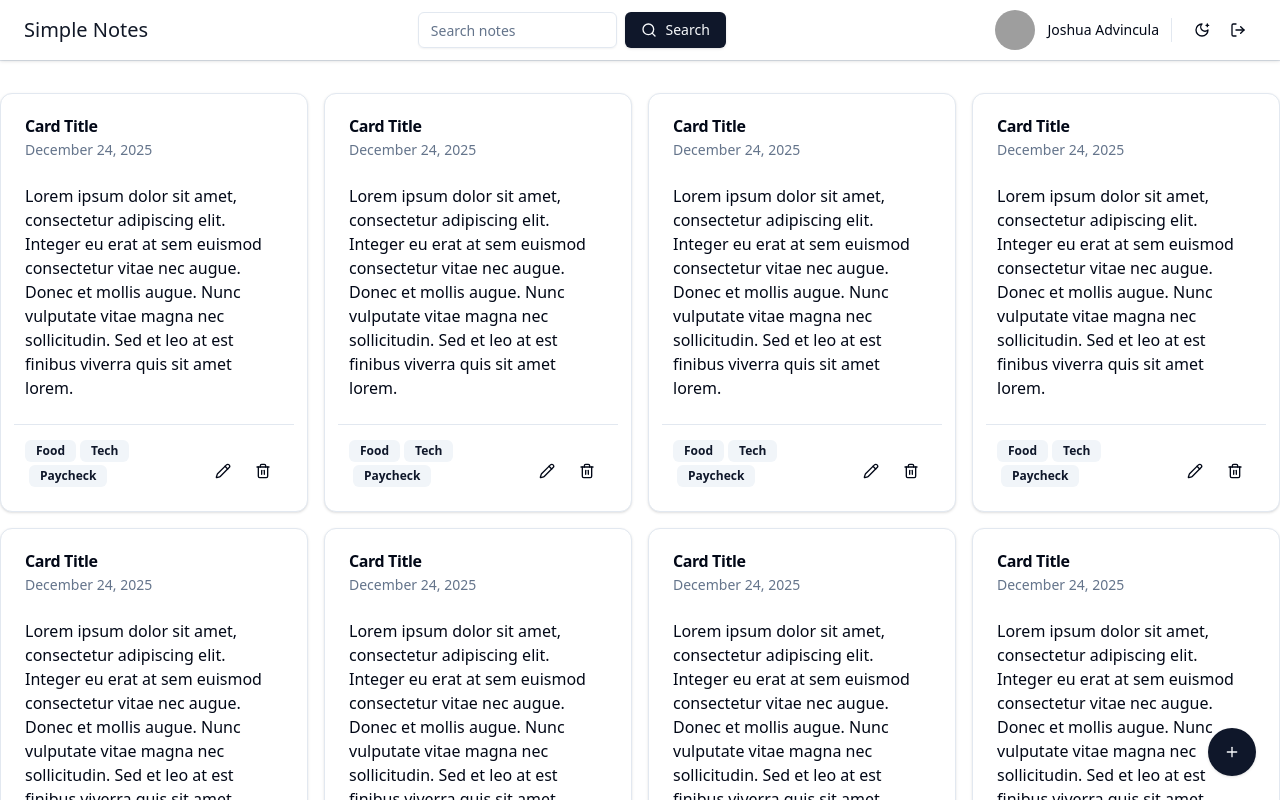
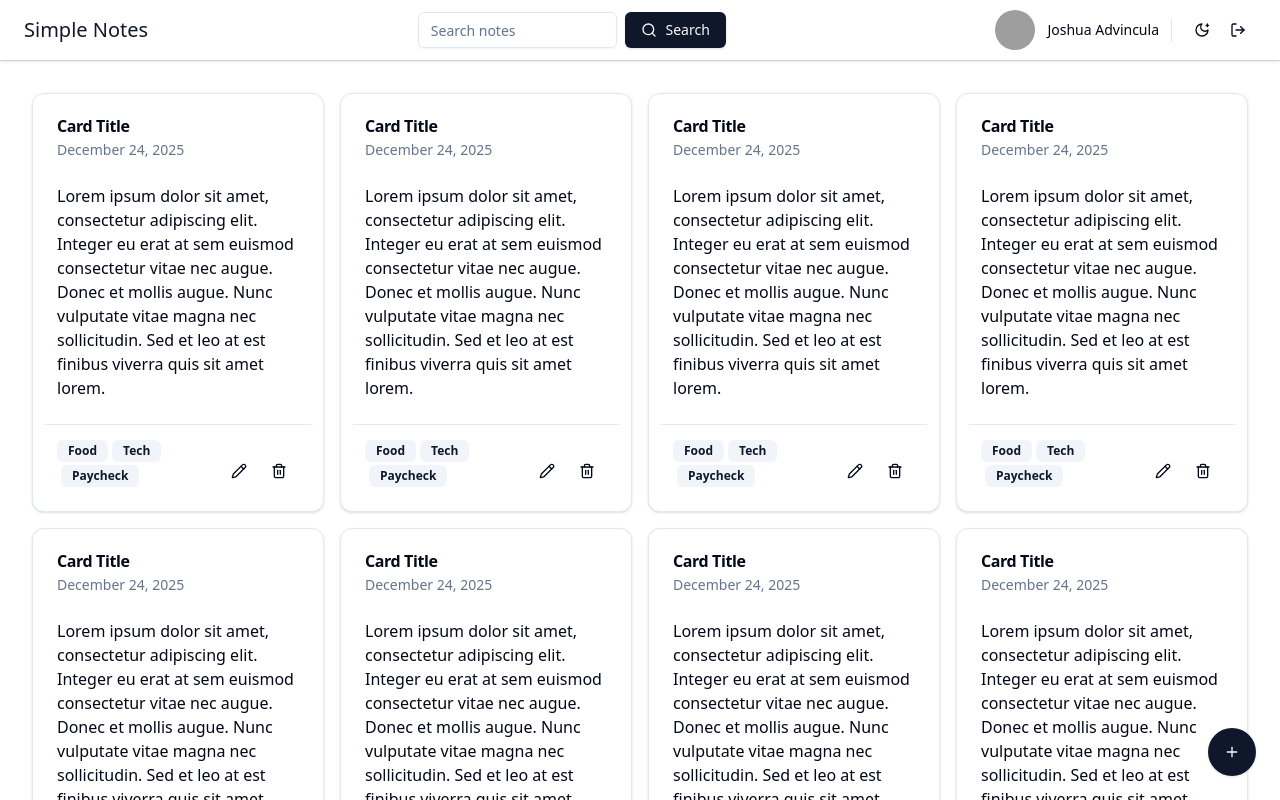
Before and after one commit to c4ptnem0/modern-note-taking-app, a React (Vite) app: page / in a window 1280 px wide. Shown: the top 800 px of the page. Built offline with nearby package versions, Linux system fonts and the light colour scheme; grey boxes are pictures that could not be loaded.

Commit message:
added card margin

```diff
--- a/src/components/NoteLayout.tsx
+++ b/src/components/NoteLayout.tsx
@@ -89,7 +89,7 @@ export function NoteLayout() {
         <Separator />
       </div>
       <div className="container mx-auto">
-        <div className="grid grid-cols-1 md:grid-cols-4 gap-4 mt-8">
+        <div className="grid grid-cols-1 md:grid-cols-4 gap-4 mt-8 ml-8 mr-8 mb-8">
           <NoteCard />
           <NoteCard />
           <NoteCard />
```
